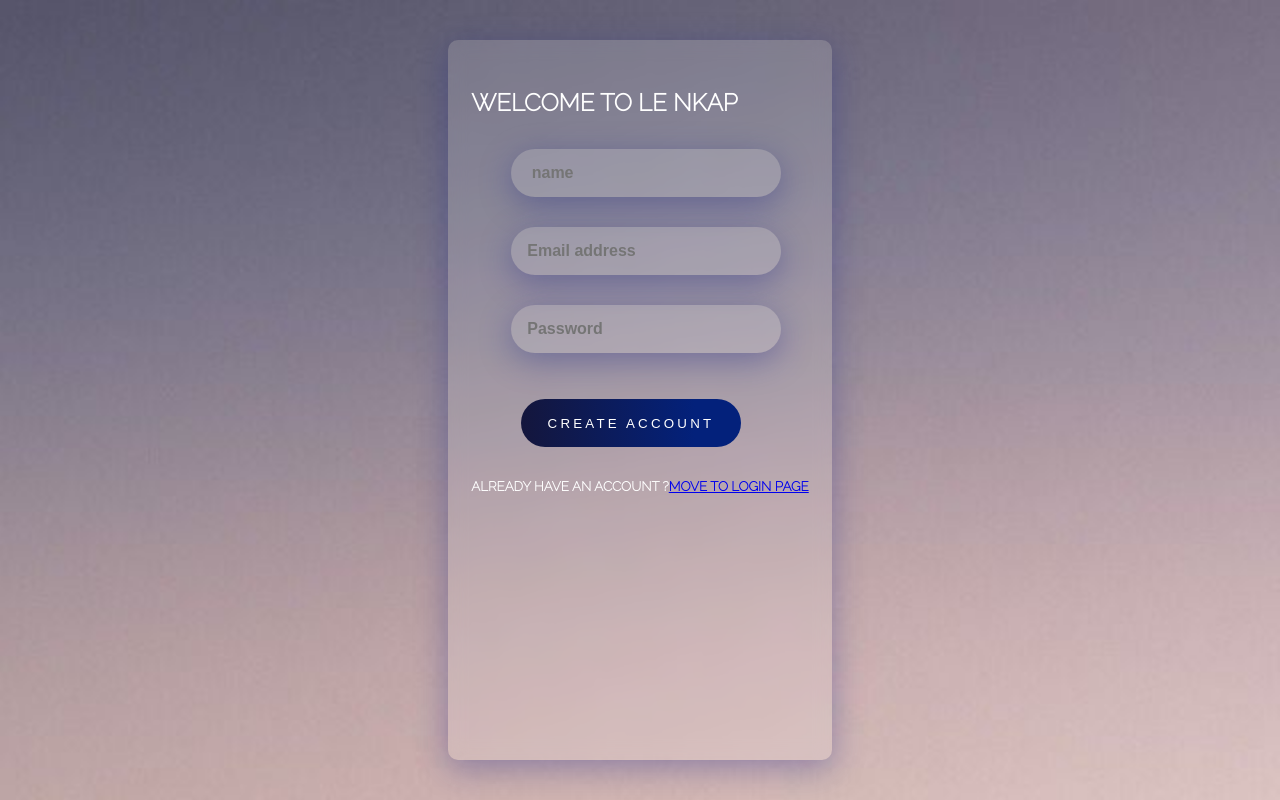
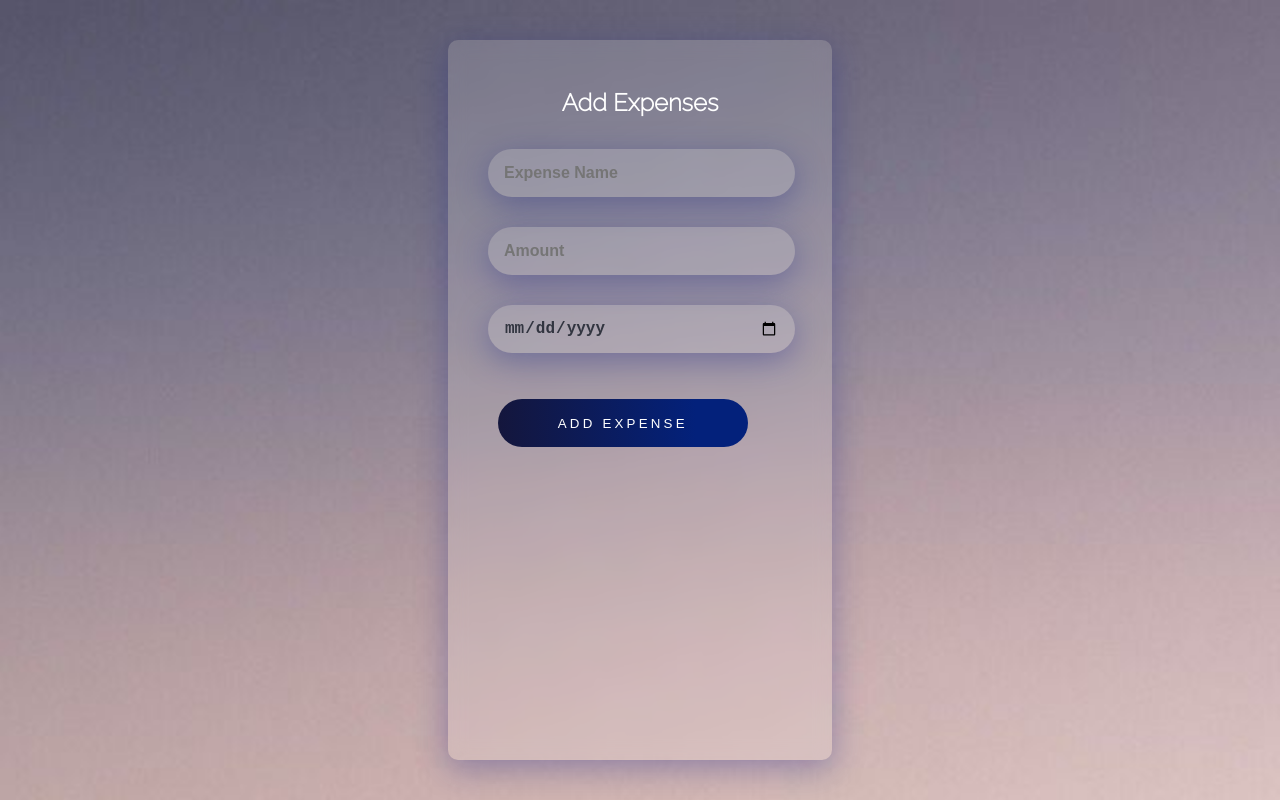
Before and after one commit to INDAH-780/Le-Nkap, a React (Vite) app: page /signup in a window 1280 px wide. Built offline with nearby package versions, Linux system fonts and the light colour scheme.

Commit message:
recently updated

```diff
--- a/src/App.css
+++ b/src/App.css
@@ -9,7 +9,7 @@
   backdrop-filter: blur(8.5px);
   border-radius: 10px;
   color: #ffffff;
-  text-transform: uppercase;
+
 
 
   @media only screen and (max-width:320px) {
--- a/src/App.jsx
+++ b/src/App.jsx
@@ -4,6 +4,7 @@ import Login from './components/Login';
 import SignUp from './components/SignUp';
 
 import { BrowserRouter as Router, Route, Switch} from "react-router-dom";
+import Expense from './components/Expense';
 
 function App() {
 
@@ -15,7 +16,7 @@ function App() {
             <Login />
           </Route>
           <Route path="/signup" exact>
-            <SignUp />
+            <Expense />
           </Route>
         </Switch>
       </Router>
--- /dev/null
+++ b/src/components/Expense.jsx
@@ -0,0 +1,55 @@
+import React from 'react'
+import ExpenseItem from './Transactions/ExpenseItem';
+import { useState } from "react";
+
+function Expense() {
+      const [expenses, setExpenses] = useState([]);
+
+      const addExpense = (expense) => {
+        setExpenses((prevExpenses) => {
+          return [...prevExpenses, expense];
+        });
+      };
+
+      const handleSubmit = (event) => {
+        event.preventDefault();
+        const name = event.target.name.value;
+        const amount = event.target.amount.value;
+        const date = event.target.date.value;
+        addExpense({ name, amount, date });
+        event.target.reset();
+      };
+
+  return (
+    <div className="mainContainer">
+      <h2>Add Expenses</h2>
+
+      <form onSubmit={handleSubmit}>
+        <input
+          type="text"
+          name="name"
+          placeholder="Expense Name"
+          className="input"
+        />
+        <input
+          type="number"
+          name="amount"
+          placeholder="Amount"
+          className="input"
+        />
+        <input type="date" name="date" placeholder="Date" className="input" />
+        <button type="submit">Add Expense</button>
+      </form>
+      {expenses.map((expense, index) => (
+        <ExpenseItem
+          key={index}
+          name={expense.name}
+          amount={expense.amount}
+          date={expense.date}
+        />
+      ))}
+    </div>
+  );
+}
+
+export default Expense
--- a/src/components/SignUp.jsx
+++ b/src/components/SignUp.jsx
@@ -1,7 +1,7 @@
-import React from 'react'
+import React from "react";
 import { useState } from "react";
 import { Link } from "react-router-dom";
-import { validateEmail } from './utils';
+import { validateEmail } from "./utils";
 
 const PasswordErrorMessage = () => {
   return (
@@ -18,13 +18,8 @@ function SignUp() {
     isTouched: false,
   });
 
-
   const getIsFormValid = () => {
-      return (
-        Name &&
-        validateEmail(email) &&
-        password.value.lengthrole
-      );
+    return Name && validateEmail(email) && password.value.lengthrole;
   };
 
   const clearForm = () => {
@@ -34,7 +29,6 @@ function SignUp() {
       value: "",
       isTouched: false,
     });
-
   };
 
   const handleSubmit = (e) => {
@@ -46,12 +40,10 @@ function SignUp() {
   return (
     <div className="mainContainer">
       <form onSubmit={handleSubmit}>
-
         <h2>Welcome to Le Nkap</h2>
         <div className="Field">
-
           <input
-            className='input'
+            className="input"
             value={Name}
             onChange={(e) => {
               setName(e.target.value);
@@ -59,13 +51,10 @@ function SignUp() {
             placeholder=" name"
           />
         </div>
+        <div className="Field"></div>
         <div className="Field">
-
-          </div>
-          <div className="Field">
-
           <input
-            className='input'
+            className="input"
             value={email}
             onChange={(e) => {
               setEmail(e.target.value);
@@ -74,9 +63,8 @@ function SignUp() {
           />
         </div>
         <div className="Field">
-
           <input
-            className='input'
+            className="input"
             value={password.value}
             type="password"
             onChange={(e) => {
@@ -96,15 +84,16 @@ function SignUp() {
           Create account
         </button>
 
-
-        <h5> Already have an account ?
-        <Link to="/" id='signin'>Move to login page</Link>
+        <h5>
+          {" "}
+          Already have an account ?
+          <Link to="/" id="signin">
+            Move to login page
+          </Link>
         </h5>
-
-
       </form>
     </div>
   );
 }
 
-export default SignUp
+export default SignUp;
--- /dev/null
+++ b/src/components/Transactions/ExpenseItem.jsx
@@ -0,0 +1,15 @@
+import React from "react";
+
+function ExpenseItem({ name, amount, date }) {
+  // const { name, amount, date } = props;
+
+  return (
+    <div>
+      <div className="expense">{name} {amount} {date}</div>
+
+      <br />
+    </div>
+  );
+}
+
+export default ExpenseItem;
```
Also changed, not shown: src/components/Income.jsx (added, +11 -0 lines), src/components/Transactions/DeleteExpense.jsx (added, +11 -0 lines), src/components/Transactions/Transactions.css (added, +40 -0 lines). Lines whose indentation alone changed are shown as unchanged.
